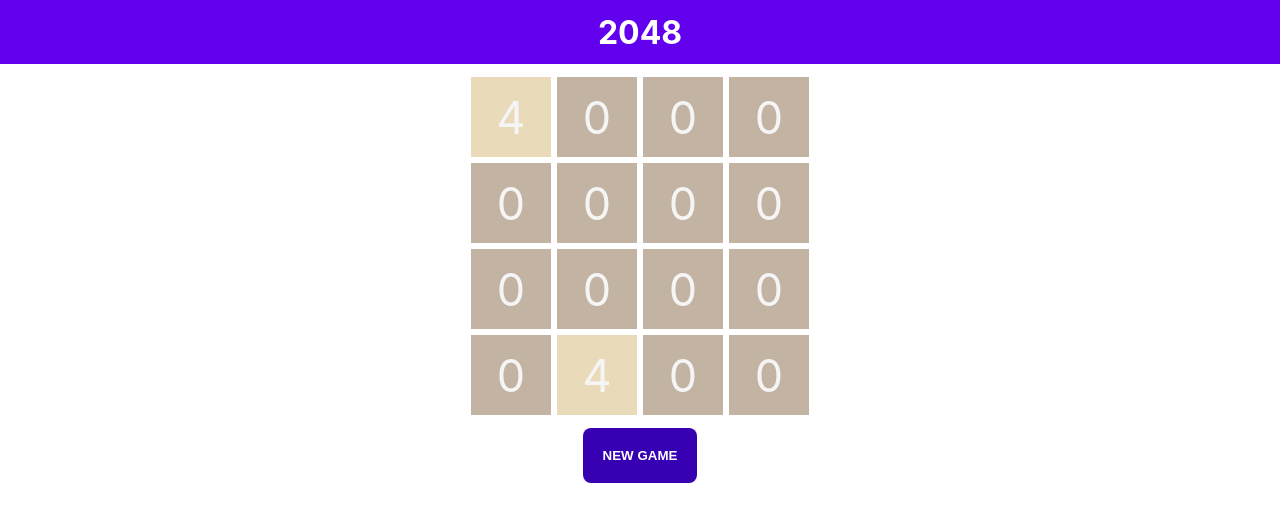
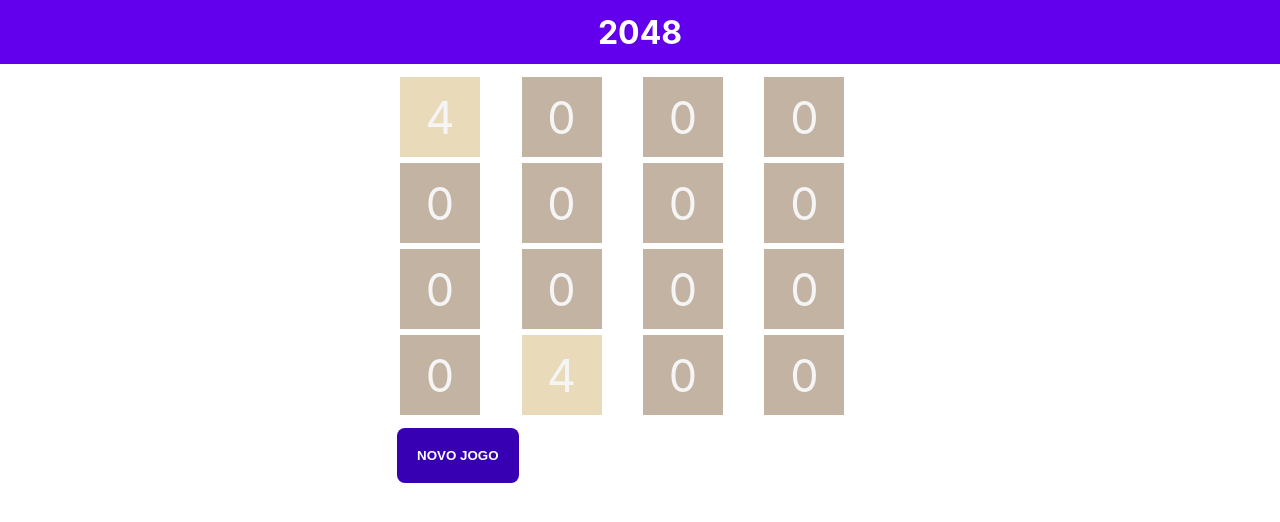
Before and after one commit to petcomputacaoufrgs/react-workshop, a React (Create React App) app: page / in a window 1280 px wide. Shown: the top 522 px of the page. Built offline with nearby package versions, Linux system fonts and the light colour scheme.

Commit message:
new game working

```diff
--- a/src/App.tsx
+++ b/src/App.tsx
@@ -2,16 +2,13 @@ import React from 'react'
 import './App.css'
 import Header from './components/header'
 import Board from './components/board'
-import ButtonReset from './components/button-reset'
 
 function App() {
   return (
     <div className="App">
       <Header />
       <Board />
-      <ButtonReset />
     </div>
   )
 }
-
 export default App
--- a/src/components/board/index.tsx
+++ b/src/components/board/index.tsx
@@ -1,5 +1,6 @@
 import React, { useState, useEffect } from 'react'
 import Piece from '../piece'
+import ButtonReset from '../button-reset'
 import { useEvent } from '../../utils'
 import './styles.css'
 
@@ -30,6 +31,15 @@ const Board: React.FC = () => {
                 added = true
             }
         }
+    }
+
+    const handleNewGame = (event: React.MouseEvent<HTMLButtonElement>) => {
+        let newGrid = [...gameState]
+        newGrid.fill(0)
+
+        addNumber(newGrid)
+        addNumber(newGrid)
+        setGameState(newGrid)
     }
 
     const handleKeyDown = (event: KeyboardEvent) => {
@@ -203,6 +213,8 @@ const Board: React.FC = () => {
             {gameState.map(
                 (number, index) => <Piece num={number} key={index}/>
             )}
+
+            <ButtonReset onNewGame={handleNewGame}/>
         </div>
     )
 }
--- a/src/components/button-reset/index.tsx
+++ b/src/components/button-reset/index.tsx
@@ -1,10 +1,16 @@
-import React from 'react'
+import React, { EventHandler } from 'react'
 import './styles.css'
 
-const ButtonReset: React.FC = () => {
+interface ButtonResetProps {
+    onNewGame: (event: React.MouseEvent<HTMLButtonElement>) => void
+}
+
+const ButtonReset: React.FC<ButtonResetProps> = ({onNewGame}) => {
     return(
         <div className="buttonReset">
-            <button className="buttonReset__btn">NEW GAME</button>
+            <button onClick={onNewGame}>
+                NOVO JOGO
+            </button>
         </div>
     )
 }
--- a/src/components/button-reset/styles.css
+++ b/src/components/button-reset/styles.css
@@ -4,7 +4,7 @@
     justify-content: center;
 }
 
-.buttonReset__btn {
+.buttonReset > button {
     padding: 20px;
     border: none;
     border-radius: 8px;
```
